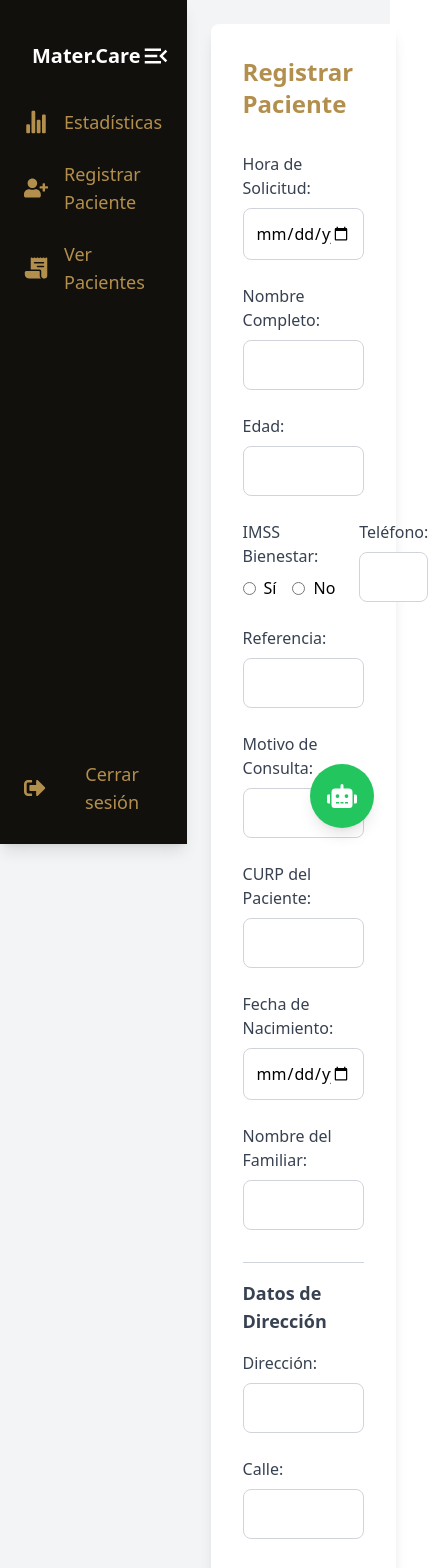
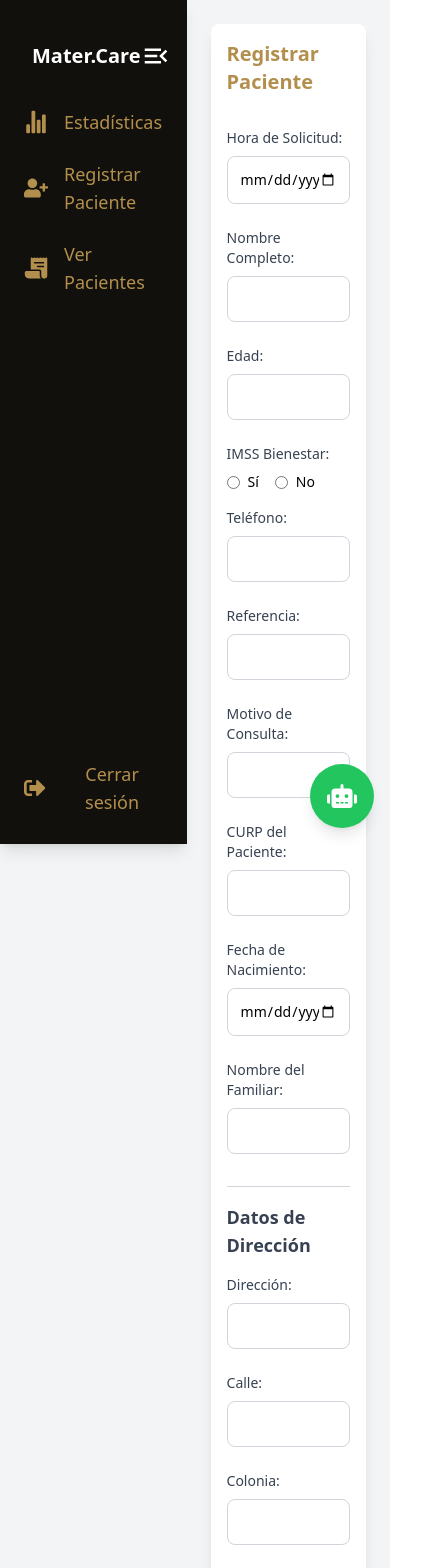
Before and after one commit to Jonsym/matercare, a React (Create React App) app: page /dashboard/register-patient in a window 390 px wide. Shown: the top 1568 px of the page, 428 px wide, since content can reach past the window. Built offline with nearby package versions, Linux system fonts and the light colour scheme.

Commit message:
Update Responsive

```diff
--- a/src/components/RegisterPatient.js
+++ b/src/components/RegisterPatient.js
@@ -58,7 +58,7 @@ function RegisterPatient() {
         });
       }
     } else {
-      patient.id = new Date().getTime(); // Asignar un ID único basado en el timestamp
+      patient.id = new Date().getTime();
       patients.push(patient);
       toast.success('Paciente registrado exitosamente', {
         position: "top-right",
@@ -91,51 +91,50 @@ function RegisterPatient() {
 
   return (
     <>
-      <form onSubmit={handleSubmit} className="bg-white p-8 rounded-lg shadow-lg space-y-8">
-        <h2 className="text-2xl font-semibold text-[#b38f4d]">
+      <form onSubmit={handleSubmit} className="bg-white p-4 sm:p-6 md:p-8 rounded-lg shadow-lg space-y-8">
+        <h2 className="text-xl sm:text-2xl font-semibold text-[#b38f4d]">
           {isEditing ? 'Editar Paciente' : 'Registrar Paciente'}
         </h2>
 
-        {/* Información del Paciente */}
         <div className="grid grid-cols-1 md:grid-cols-2 gap-6">
           <div>
-            <label className="block mb-2 text-gray-700">Hora de Solicitud:</label>
+            <label className="block mb-2 text-gray-700 text-sm sm:text-base">Hora de Solicitud:</label>
             <input
               type="datetime-local"
               name="requestTime"
               value={patient.requestTime}
               onChange={handleChange}
-              className="w-full p-3 border border-gray-300 rounded-lg"
+              className="w-full p-3 border border-gray-300 rounded-lg text-sm sm:text-base"
               required
             />
           </div>
           <div>
-            <label className="block mb-2 text-gray-700">Nombre Completo:</label>
+            <label className="block mb-2 text-gray-700 text-sm sm:text-base">Nombre Completo:</label>
             <input
               type="text"
               name="name"
               value={patient.name}
               onChange={handleChange}
-              className="w-full p-3 border border-gray-300 rounded-lg"
+              className="w-full p-3 border border-gray-300 rounded-lg text-sm sm:text-base"
               required
             />
           </div>
           <div>
-            <label className="block mb-2 text-gray-700">Edad:</label>
+            <label className="block mb-2 text-gray-700 text-sm sm:text-base">Edad:</label>
             <input
               type="number"
               name="age"
               value={patient.age}
               onChange={handleChange}
-              className="w-full p-3 border border-gray-300 rounded-lg"
+              className="w-full p-3 border border-gray-300 rounded-lg text-sm sm:text-base"
               required
             />
           </div>
-          <div className="col-span-1 md:col-span-2 flex space-x-6">
+          <div className="col-span-1 md:col-span-2 flex flex-col sm:flex-row sm:space-x-6 space-y-4 sm:space-y-0">
             <div>
-              <label className="block mb-2 text-gray-700">IMSS Bienestar:</label>
+              <label className="block mb-2 text-gray-700 text-sm sm:text-base">IMSS Bienestar:</label>
               <div className="flex space-x-4">
-                <label className="flex items-center">
+                <label className="flex items-center text-sm sm:text-base">
                   <input
                     type="radio"
                     name="insurance"
@@ -146,7 +145,7 @@ function RegisterPatient() {
                   />
                   Sí
                 </label>
-                <label className="flex items-center">
+                <label className="flex items-center text-sm sm:text-base">
                   <input
                     type="radio"
                     name="insurance"
@@ -160,130 +159,129 @@ function RegisterPatient() {
               </div>
             </div>
             <div>
-              <label className="block mb-2 text-gray-700">Teléfono:</label>
+              <label className="block mb-2 text-gray-700 text-sm sm:text-base">Teléfono:</label>
               <input
                 type="tel"
                 name="phone"
                 value={patient.phone}
                 onChange={handleChange}
-                className="w-full p-3 border border-gray-300 rounded-lg"
+                className="w-full p-3 border border-gray-300 rounded-lg text-sm sm:text-base"
                 required
               />
             </div>
           </div>
           <div>
-            <label className="block mb-2 text-gray-700">Referencia:</label>
+            <label className="block mb-2 text-gray-700 text-sm sm:text-base">Referencia:</label>
             <input
               type="text"
               name="reference"
               value={patient.reference}
               onChange={handleChange}
-              className="w-full p-3 border border-gray-300 rounded-lg"
+              className="w-full p-3 border border-gray-300 rounded-lg text-sm sm:text-base"
               required
             />
           </div>
           <div>
-            <label className="block mb-2 text-gray-700">Motivo de Consulta:</label>
+            <label className="block mb-2 text-gray-700 text-sm sm:text-base">Motivo de Consulta:</label>
             <input
               type="text"
               name="reason"
               value={patient.reason}
               onChange={handleChange}
-              className="w-full p-3 border border-gray-300 rounded-lg"
+              className="w-full p-3 border border-gray-300 rounded-lg text-sm sm:text-base"
               required
             />
           </div>
           <div>
-            <label className="block mb-2 text-gray-700">CURP del Paciente:</label>
+            <label className="block mb-2 text-gray-700 text-sm sm:text-base">CURP del Paciente:</label>
             <input
               type="text"
               name="patient_curp"
               value={patient.patient_curp}
               onChange={handleChange}
-              className="w-full p-3 border border-gray-300 rounded-lg"
+              className="w-full p-3 border border-gray-300 rounded-lg text-sm sm:text-base"
               required
             />
           </div>
           <div>
-            <label className="block mb-2 text-gray-700">Fecha de Nacimiento:</label>
+            <label className="block mb-2 text-gray-700 text-sm sm:text-base">Fecha de Nacimiento:</label>
             <input
               type="date"
               name="patient_birthdate"
               value={patient.patient_birthdate}
               onChange={handleChange}
-              className="w-full p-3 border border-gray-300 rounded-lg"
+              className="w-full p-3 border border-gray-300 rounded-lg text-sm sm:text-base"
               required
             />
           </div>
           <div>
-            <label className="block mb-2 text-gray-700">Nombre del Familiar:</label>
+            <label className="block mb-2 text-gray-700 text-sm sm:text-base">Nombre del Familiar:</label>
             <input
               type="text"
               name="relative_name"
               value={patient.relative_name}
               onChange={handleChange}
-              className="w-full p-3 border border-gray-300 rounded-lg"
+              className="w-full p-3 border border-gray-300 rounded-lg text-sm sm:text-base"
               required
             />
           </div>
         </div>
 
-        {/* Datos de Dirección */}
         <div className="mt-6 pt-4 border-t border-gray-300">
           <h3 className="text-lg font-semibold text-gray-700">Datos de Dirección</h3>
           <div className="grid grid-cols-1 md:grid-cols-2 gap-6 mt-4">
             <div>
-              <label className="block mb-2 text-gray-700">Dirección:</label>
+              <label className="block mb-2 text-gray-700 text-sm sm:text-base">Dirección:</label>
               <input
                 type="text"
                 name="address"
                 value={patient.address}
                 onChange={handleChange}
-                className="w-full p-3 border border-gray-300 rounded-lg"
+                className="w-full p-3 border border-gray-300 rounded-lg text-sm sm:text-base"
                 required
               />
             </div>
             <div>
-              <label className="block mb-2 text-gray-700">Calle:</label>
+              <label className="block mb-2 text-gray-700 text-sm sm:text-base">Calle:</label>
               <input
                 type="text"
                 name="street"
                 value={patient.street}
                 onChange={handleChange}
-                className="w-full p-3 border border-gray-300 rounded-lg"
+                className="w-full p-3 border border-gray-300 rounded-lg text-sm sm:text-base"
                 required
               />
             </div>
             <div>
-              <label className="block mb-2 text-gray-700">Colonia:</label>
+              <label className="block mb-2 text-gray-700 text-sm sm:text-base">Colonia:</label>
               <input
                 type="text"
                 name="neighborhood"
                 value={patient.neighborhood}
                 onChange={handleChange}
-                className="w-full p-3 border border-gray-300 rounded-lg"
+                className="w-full p-3 border border-gray-300 rounded-lg text-sm sm:text-base"
                 required
               />
             </div>
             <div>
-              <label className="block mb-2 text-gray-700">Número:</label>
+              <label className="block mb-2 text-gray-700 text-sm sm:text-base">Número:</label>
               <input
                 type="text"
                 name="house_number"
                 value={patient.house_number}
                 onChange={handleChange}
-                className="w-full p-3 border border-gray-300 rounded-lg"
+                className="w-full p-3 border border-gray-300 rounded-lg text-sm sm:text-base"
                 required
               />
             </div>
             <div>
-              <label className="block mb-2 text-gray-700">Código Postal:</label>
+              <label className="block mb-2 text-gray-700 text-sm sm:text-base">Código Postal:</label>
               <input
                 type="text"
                 name="postal_code"
                 value={patient.postal_code}
                 onChange={handleChange}
-                className="w-full p-3 border border-gray-300 rounded-lg"
+                className="w-full p-3 border border-gray-300 rounded-lg text-sm sm:text-base"
                 required
               />
             </div>
```
